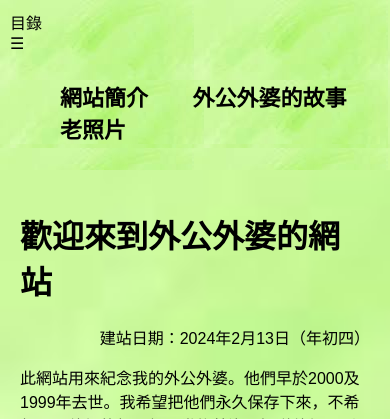
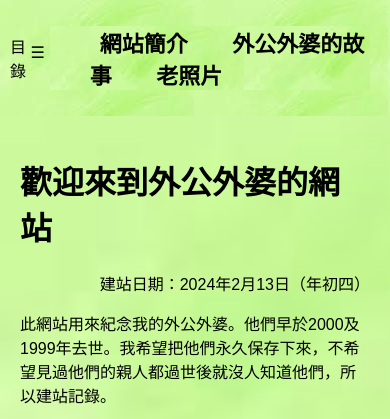
Before and after one commit to poonh/grandparents, a PHP site: page /style_test.html in a window 390 px wide. Shown: the top 419 px of the page. Run offline with PHP 8.4, Linux system fonts and the light colour scheme.

Commit message:
Add files via upload

```diff
--- a/style_test.css
+++ b/style_test.css
@@ -97,11 +97,16 @@ nav{
 
 
     .menu {
-        display: none;
+     display: none;
+
     }
 
     .mobile-menu {
-        display: block;
+	/*       display: block;*/
+        display: flex;
+        align-items: center;
+        justify-content: space-between;
+        margin-right: 10px;
     }
 
     .mobile-menu-list {
```
